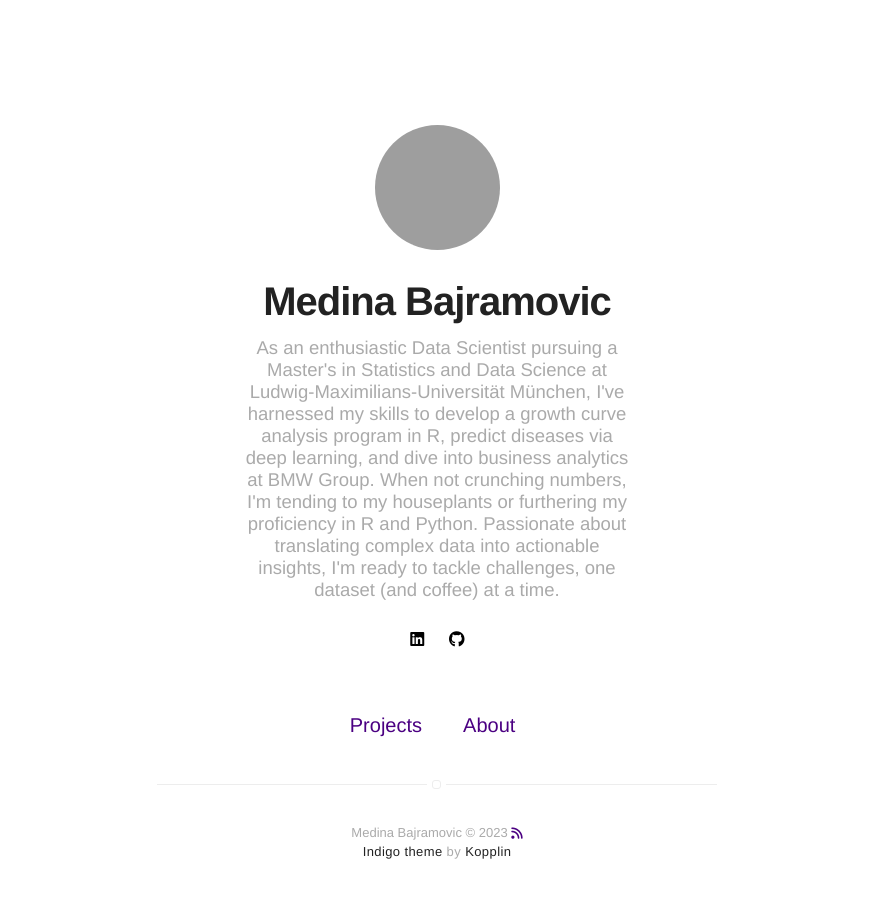
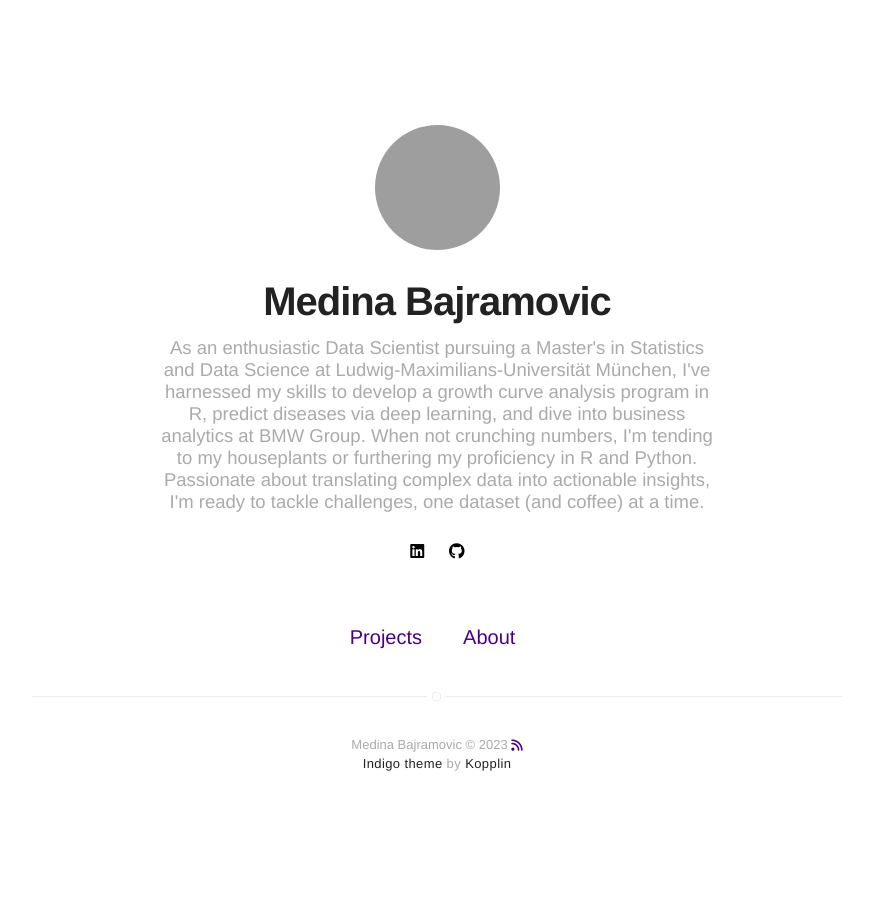
Before and after one commit to medinabaj/medinabaj.github.io, a Jekyll site: the page built from index.html, in a window 1280 px wide. Shown: the whole page, without its empty margins (203-1076 px from the left). Built offline with Jekyll 4.4.1, drawn with Linux system fonts in a browser that asks for light colours; nearby versions of some CDN libraries; after the commit the page ends 900 px from its top, so only the background shows below that.

Commit message:
Update _config.yml

```diff
--- a/_config.yml
+++ b/_config.yml
@@ -3,7 +3,7 @@ title: Medina Bajramovic
 bio: As an enthusiastic Data Scientist pursuing a Master's in Statistics and Data Science at Ludwig-Maximilians-Universität München, I've harnessed my skills to develop a growth curve analysis program in R, predict diseases via deep learning, and dive into business analytics at BMW Group. When not crunching numbers, I'm tending to my houseplants or furthering my proficiency in R and Python. Passionate about translating complex data into actionable insights, I'm ready to tackle challenges, one dataset (and coffee) at a time.
 
 # twitter summary info
-description: A blog about technology and stuff related
+# description: A blog about technology and stuff related
 
 # if it's an external image, update below for true
 # better with square images
@@ -53,7 +53,7 @@ authors:
 # do you want a larger site? change the option below
 # options: [normal, large] | default: normal
 # normal = 560px / large = 810px
-width: normal
+width: large
 
 # if you do/don't need pagination, toggle 'enabled' between true/false below
 pagination:
```
